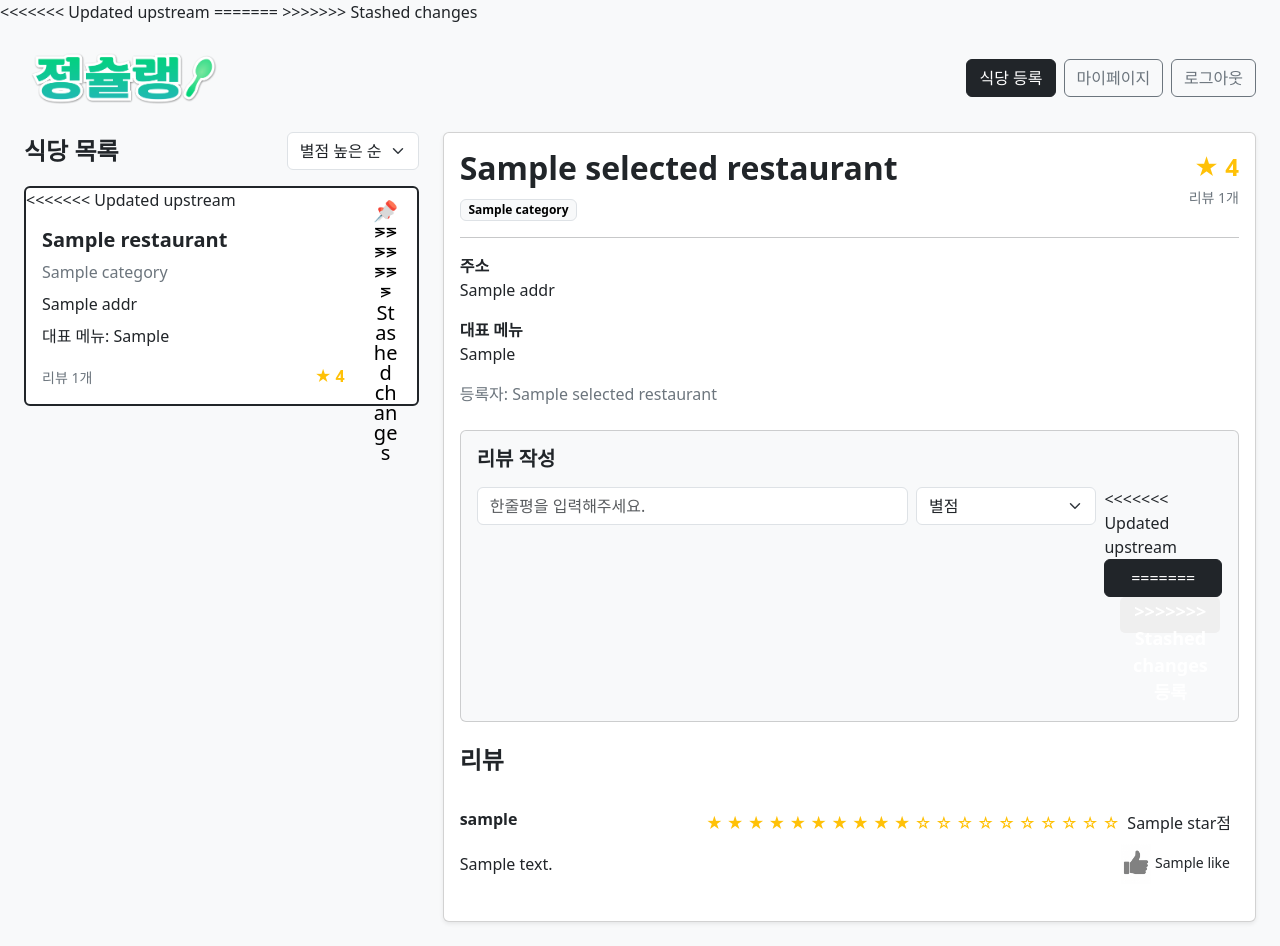
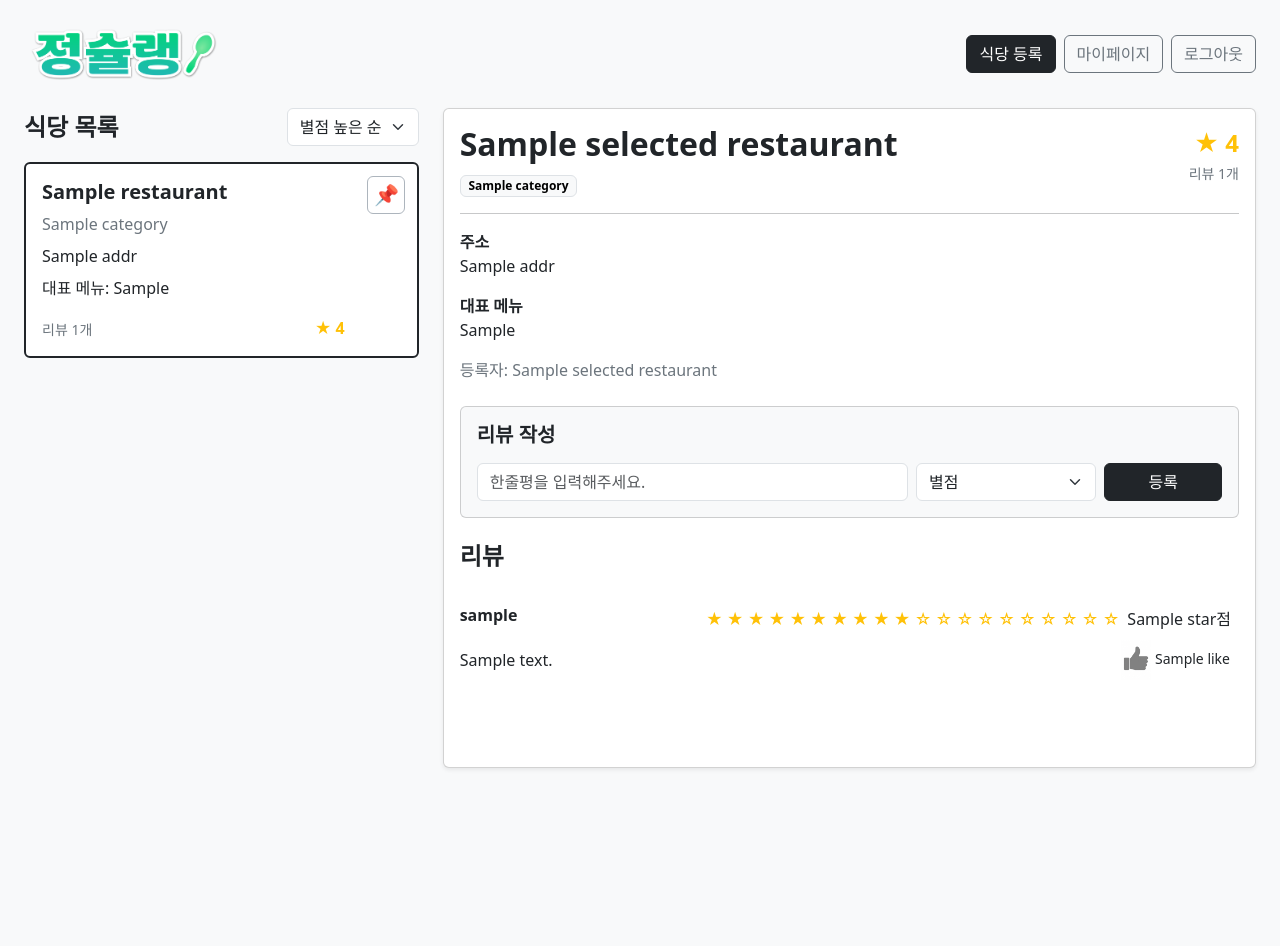
Before and after one commit to szlovelee/Jungchelin, a Flask app: template app/templates/home.html in a window 1280 px wide. After the commit the page ends 769 px from the top, so only its background shows below. Run offline with Flask 3, Linux system fonts and the light colour scheme; the template is opened without the code that fills it: most values are stand-ins (such as "Sample title", 1, 10 or a date in 2020).

Commit message:
Revert "update : homepage design"
This reverts commit 9eb5103e5038f94fc501ed4cbf5688fffb6cfe50.

```diff
--- a/app/static/css/home.css
+++ /dev/null
@@ -1,46 +0,0 @@
-.register-btn {
-    height: 40px;
-    width: 25%;
-    border: none;
-    border-radius: 8px;
-    background: linear-gradient(to bottom, #33dcaf);
-    color: #fff;
-    font-size: 18px;
-    font-weight: 600;
-    cursor: pointer;
-}
-
-.register-btn:hover {
-    background: linear-gradient(to bottom, #33dcd6);
-}
-.cancel-btn {
-    height: 40px;
-    width: 25%;
-    border: none;
-    border-radius: 8px;
-    background: linear-gradient(to bottom, #b6b5b5);
-    color: #fff;
-    font-size: 18px;
-    font-weight: 600;
-    cursor: pointer;
-}
-
-.cancel-btn:hover {
-    background: linear-gradient(to bottom, #9a9999);
-}
-
-.review-btn {
-    height: 36px;
-    width: 85%;
-    border: none;
-    border-radius: 5px;
-    background: linear-gradient(to bottom, #33dcaf);
-    color: #fff;
-    font-size: 18px;
-    font-weight: 600;
-    cursor: pointer;
-}
-
-.review-btn:hover {
-    background: linear-gradient(to bottom, #33dcd6);
-}
--- a/app/templates/home.html
+++ b/app/templates/home.html
@@ -9,16 +9,11 @@
     >
 
     <title>정슐랭</title>
-<<<<<<< Updated upstream
 
     <link
         href="https://cdn.jsdelivr.net/npm/bootstrap@5.3.8/dist/css/bootstrap.min.css"
         rel="stylesheet"
     >
-=======
-    <link rel="stylesheet" href="{{ url_for('static', filename='css/home.css') }}">
-    <link href="https://cdn.jsdelivr.net/npm/bootstrap@5.3.8/dist/css/bootstrap.min.css" rel="stylesheet">
->>>>>>> Stashed changes
 
     <style>
         body {
@@ -51,17 +46,29 @@
 
         .pin-button {
             position: absolute;
-            background: transparent;
             top: 12px;
             right: 12px;
             z-index: 2;
             width: 38px;
             height: 38px;
-            border: 1px;
+            border: 1px solid #adb5bd;
             border-radius: 6px;
+            background-color: #ffffff;
+            color: #6c757d;
             font-size: 20px;
             line-height: 1;
         }
+
+        .pin-button:hover {
+            background-color: #e9ecef;
+        }
+
+        .pin-button.active {
+            background-color: #495057;
+            border-color: #495057;
+            color: #ffffff;
+        }
+
         .detail-area {
             min-height: calc(100vh - 140px);
         }
@@ -231,7 +238,6 @@
                         ">
 
                             <!-- 고정핀 -->
-<<<<<<< Updated upstream
                             <form
                                 method="POST"
                                 action="/restaurants/{{ restaurant._id }}/pin"
@@ -250,23 +256,7 @@
                                     aria-pressed="{% if restaurant._id in pinned %}true{% else %}false{% endif %}"
                                 >
                                     📌
-=======
-                            <form method="POST" action="/restaurants/{{restaurant._id}}/pin">
-                                <button type="submit"
-                                    class="pin-button {% if restaurant._id in pinned %}active{% endif %}"
-                                    data-restaurant-id="{{ restaurant._id }}" aria-label="식당 고정"
-                                    aria-pressed="{% if restaurant._id in pinned %}true{% else %}false{% endif %}">
-                                    {% if restaurant._id in pinned %}
-                                    <img src="{{ url_for('static', filename='img/pin.png') }}" width="20" alt="고정됨">
-                                    {% else %}
-                                    <img src="{{ url_for('static', filename='img/no-pin.png') }}" width="20"
-                                        alt="고정 안 됨">
-                                    {% endif %}
->>>>>>> Stashed changes
                                 </button>
-                            </form>
-
-                            </button>
                             </form>
 
                             <div class="card-body">
@@ -453,14 +443,10 @@
                                         </div>
 
                                         <div class="col-md-2">
-<<<<<<< Updated upstream
                                             <button
                                                 type="submit"
                                                 class="btn btn-dark w-100"
                                             >
-=======
-                                            <button type="submit" class="ms-3 review-btn review-btn:hover">
->>>>>>> Stashed changes
                                                 등록
                                             </button>
                                         </div>
@@ -744,7 +730,6 @@
                             식당 불일치 신고하기
                         </a>
 
-<<<<<<< Updated upstream
                         <button
                             type="button"
                             class="btn btn-outline-secondary"
@@ -759,16 +744,6 @@
                         >
                             등록
                         </button>
-=======
-                        <button type="submit" class="register-btn register-btn:hover">
-                            등록
-                        </button>
-
-                        <button type="submit" class="cancel-btn cancel-btn:hover">
-                            취소
-                        </button>
-
->>>>>>> Stashed changes
 
                     </div>
 
```
